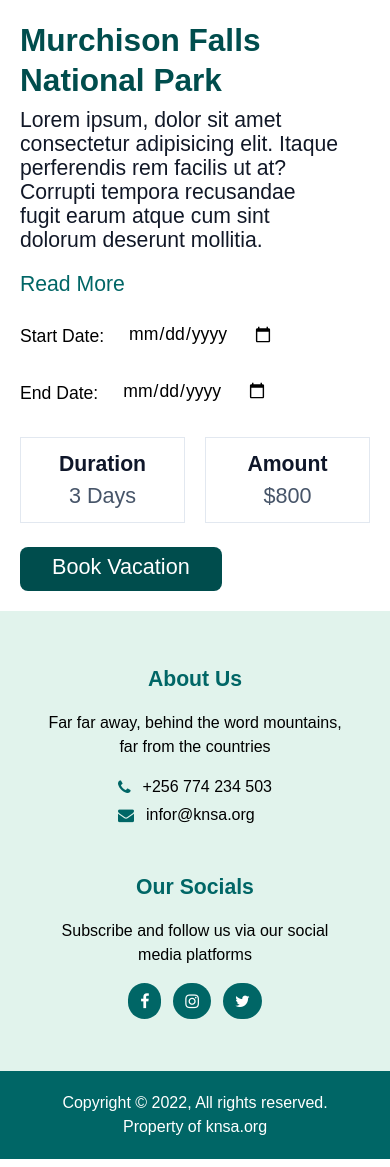
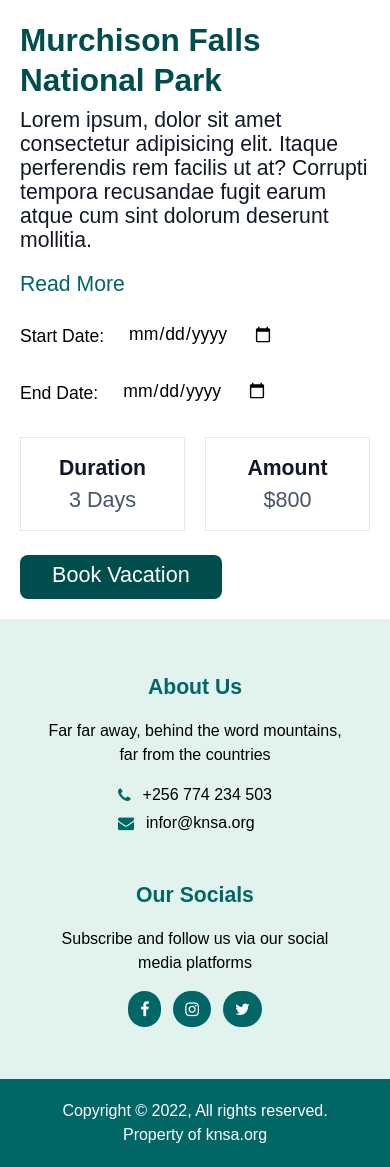
Before and after one commit to mukisaivan/djangoproject, a Python web app: template TEMPLATES/destination.html in a window 390 px wide. Shown: the part 506-1673 px from the top of the page. Run offline with Jinja, Linux system fonts and the light colour scheme; the template is opened without the code that fills it, so the values that code supplies are empty; some libraries are stand-ins or nearby versions; some web fonts are replaced.

```diff
--- a/TEMPLATES/destination.html
+++ b/TEMPLATES/destination.html
@@ -123,7 +123,7 @@
             </div>
             <div class="grid gap-2 p-5 md:px-20 content-center">
                 <h1 class="text-primaryDark text-3xl md:text-4xl font-semibold leading-10">Murchison Falls National Park</h1>
-                <p class="text-lg text-gray-900 w-11/12 leading-6">
+                <p class="text-lg text-gray-900 md:w-11/12 leading-6">
                     Lorem ipsum, dolor sit amet consectetur adipisicing elit. Itaque perferendis rem facilis ut at? Corrupti tempora recusandae fugit earum atque cum sint dolorum deserunt mollitia.
                 </p>
                 <a href="" class="text-primary text-lg flex items-center gap-1 mt-2 mb-2"><span>Read More</span>
@@ -133,20 +133,20 @@
                     <div class="flex flex-wrap gap-4">
                         <div class="flex gap-2 items-center">
                             <label class="font-medium text-base" for="startDate">Start Date: </label>
-                            <input class="py-1 pb-2 text-base px-4 border-none border md:border-solid border-slate-300 outline-none rounded-md flex w-auto items-center justify-center" type="date" name="" id="startDate">
+                            <input class="py-1 pb-2 text-base px-4 border-none border md:border-solid border-slate-300 outline-none rounded-md flex flex-1 items-center justify-center" type="date" name="" id="startDate">
                         </div>
 
                         <div class="flex gap-2 items-center">
                             <label class="font-medium text-base" for="endDate">End Date: </label>
-                            <input class="py-1 pb-2 text-base px-4 border-none border md:border-solid border-slate-300 outline-none rounded-md flex w-auto items-center justify-center" type="date" name="" id="endDate">
+                            <input class="py-1 pb-2 text-base px-4 border-none border md:border-solid border-slate-300 outline-none rounded-md flex flex-1 items-center justify-center" type="date" name="" id="endDate">
                         </div>
                     </div>
                     <div class="grid grid-cols-2 md:flex gap-5">
-                        <div class="grid gap-3 border border-solid border-slate-200 items-center justify-items-center p-4 px-8">
+                        <div class="grid gap-3 border border-solid border-slate-200 items-center justify-items-center p-5 px-8">
                             <span class="font-semibold text-lg text-slate-900 leading-5">Duration</span>
                             <span class="font-medium text-xl text-slate-600 leading-5">3 Days </span>
                         </div>
-                        <div class="grid gap-3 border border-solid border-slate-200 items-center justify-items-center p-4 px-8">
+                        <div class="grid gap-3 border border-solid border-slate-200 items-center justify-items-center p-5 px-8">
                             <span class="font-semibold text-lg text-slate-900 leading-5">Amount</span>
                             <span class="font-medium text-xl text-slate-600 leading-5">$800 </span>
                         </div>
```
